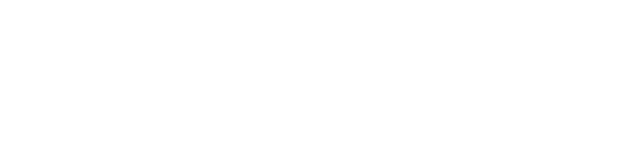
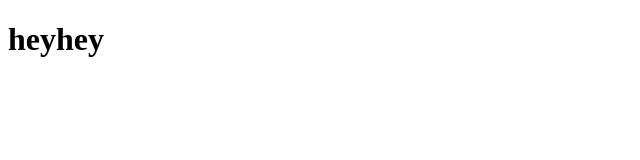
Before and after one commit to DeeptiMishra960/College-Project, a plain HTML site: page index.html in a window 1280 px wide. Shown: the whole page, without its empty margins (0-640 px from the left). Drawn offline with Linux system fonts and the light colour scheme.

Commit message:
Update index.html

```diff
--- a/index.html
+++ b/index.html
@@ -6,6 +6,6 @@
     <title>Document</title>
 </head>
 <body>
-
+    <h1>heyhey</h1>
 </body>
 </html>
```
